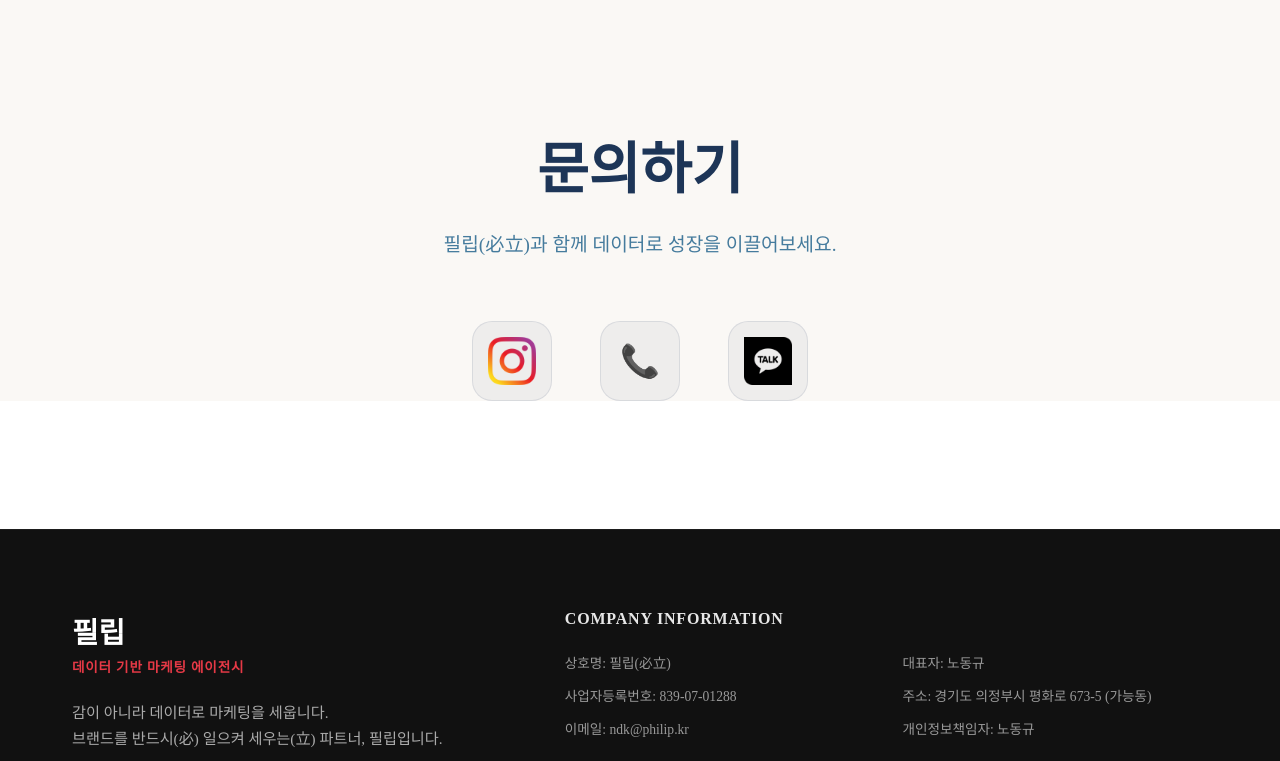
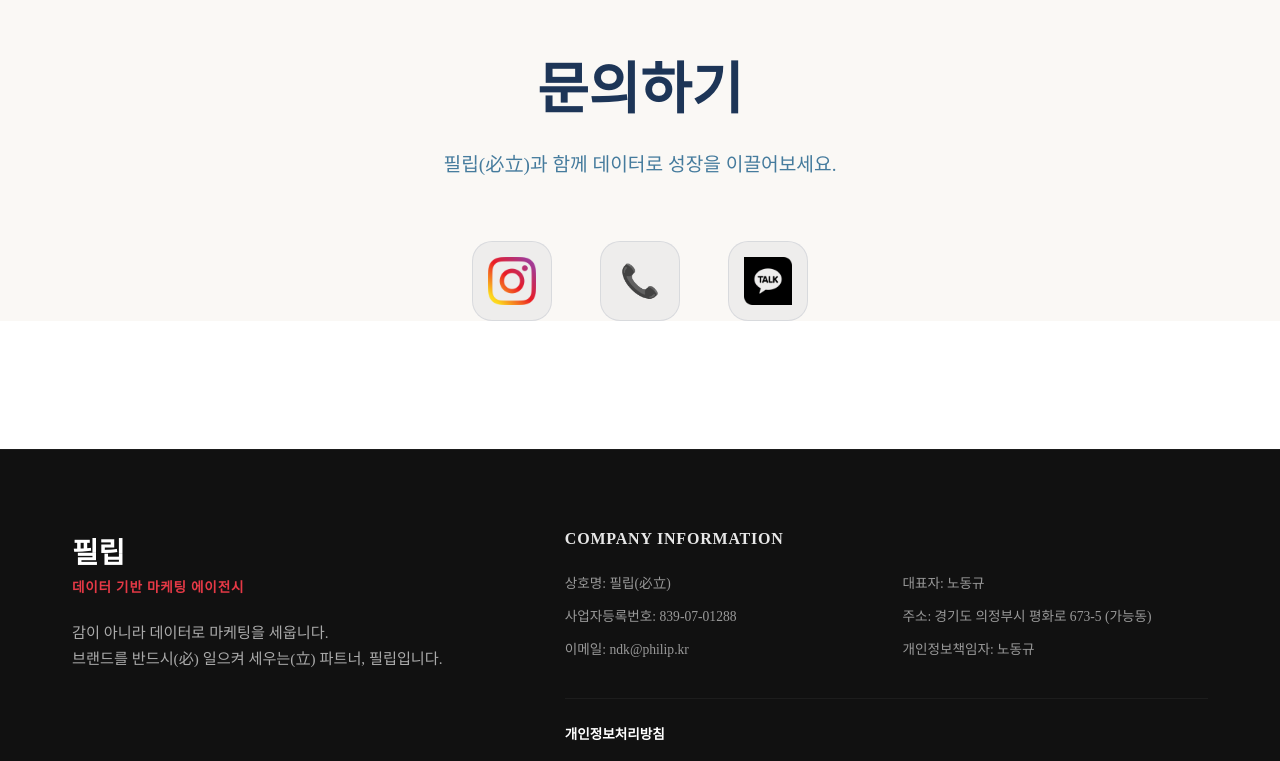
Before and after one commit to philipcommunication/philip-homepage-2026, a Next.js app: page / in a window 1280 px wide. Shown: the part 5679-6440 px from the top of the page. Built offline with nearby package versions, Linux system fonts and the light colour scheme.

Commit message:
Update Contact.module.css

```diff
--- a/src/components/sections/Contact.module.css
+++ b/src/components/sections/Contact.module.css
@@ -1,5 +1,5 @@
 .contact {
-    padding-top: 10rem;
+    padding-top: 5rem;
     background: rgb(250, 248, 245);
     /* 섹션 구분을 위한 연한 아이보리 배경 */
 }
@@ -7,7 +7,7 @@
 .content {
     /* ... existing styles ... */
     text-align: center;
-    margin-bottom: 8rem;
+    margin-bottom: 4rem;
 }
 
 /* ... other styles remain same ... */
```
